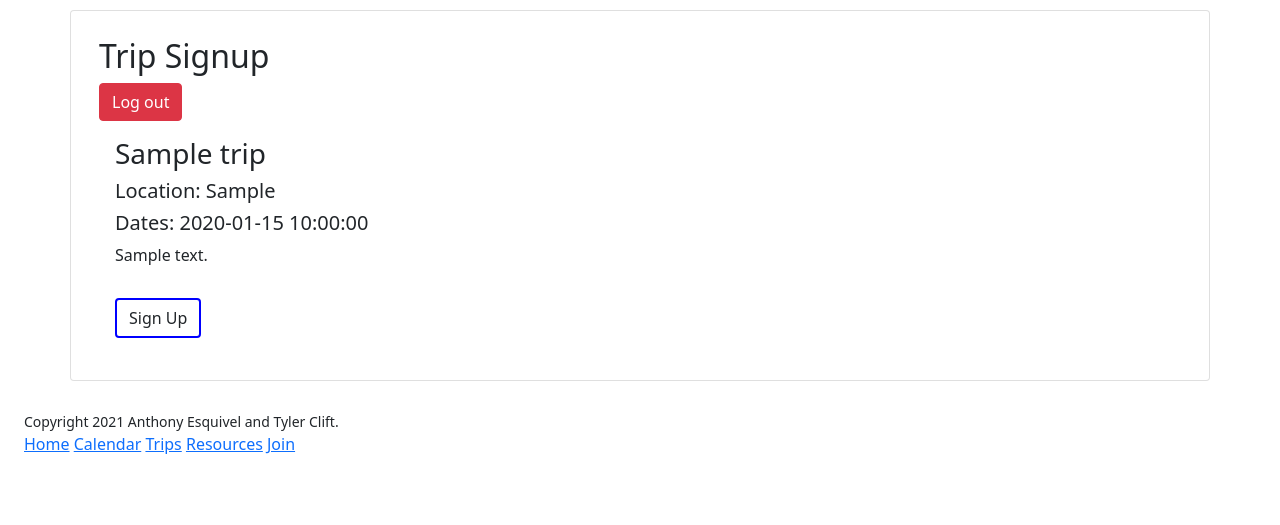
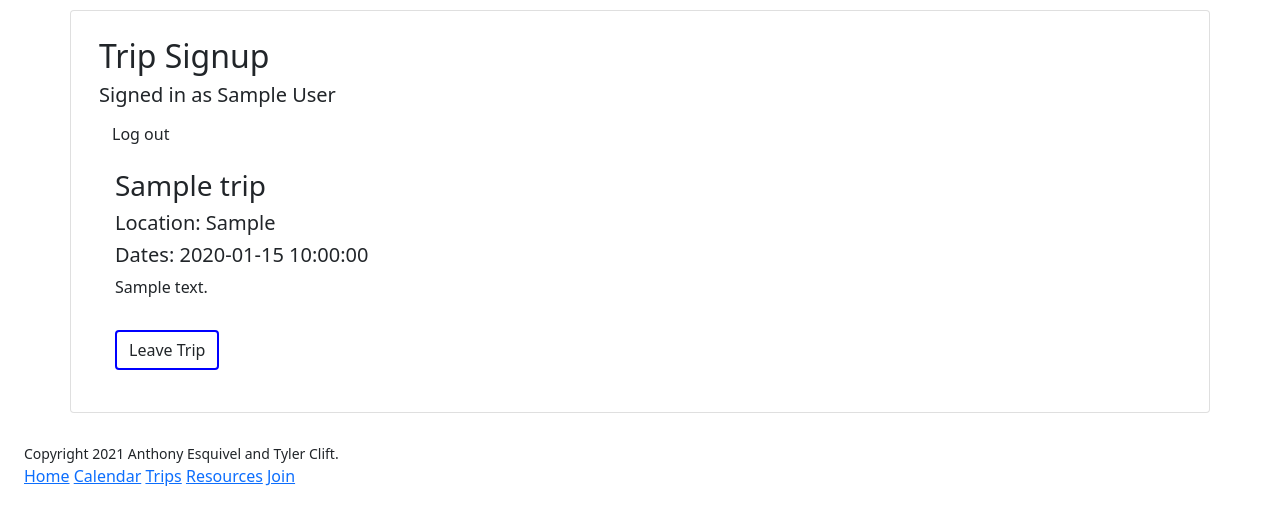
Before and after one commit to AnthonyEsquivel/CS4640-Project, a PHP site: page /trips.php in a window 1280 px wide. Shown: the part 56-581 px from the top of the page. Run offline with PHP 8.4, Linux system fonts and the light colour scheme; the visitor is signed in with stand-in values (Sample User, id 1); tables that the repository leaves empty or names only in its code hold one stand-in row (values such as "Sample post").

Commit message:
Completed Trip Signup

```diff
--- a/trips.php
+++ b/trips.php
@@ -4,9 +4,11 @@
     $mysqli = new mysqli("localhost", "root", "", "climbing_team");
 
     $user = null;
+    $user_trips_array = [];
 
     session_start();
 
+    //Checks if user is logged in
     if (!isset($_SESSION["email"])) {
         header("Location: login.php");
         exit();
@@ -21,12 +23,28 @@
         die("No trips in the database");
     }
 
-    if (isset($_POST["userid"])) {
-        echo($_POST["userid"]);
-        //TODO: add to join table here
+    //Signs user up for trip
+    if (isset($_GET["trip_id"])) {
+        $stmt2 = $mysqli->prepare("insert into user_trips (user_id, trip_id) values (?,?);");
+        $stmt2->bind_param("ii", $_GET["user_id"], $_GET["trip_id"]);
+        if (!$stmt2->execute()) {
+            echo "Could not add ids to user_trips";
+        }
+        add_trips_to_user();
+        //array_push($user_trips_array, $_GET["trip_id"]);
     }
 
-    // set user information for the page
+    //Removes user from trip
+    if (isset($_GET["delete_trip_id"])) {
+        $stmt3 = $mysqli->prepare("delete from user_trips where (user_id, trip_id) = (?,?);");
+        $stmt3->bind_param("ii", $_GET["delete_user_id"], $_GET["delete_trip_id"]);
+        if (!$stmt3->execute()) {
+            echo "Could not delete from user_trips";
+        }
+        add_trips_to_user();
+    }
+
+    // Set user information for the page
     $stmt = $mysqli->prepare("select id from user where email = ?;");
     $stmt->bind_param("s", $_SESSION["email"]);
     $stmt->execute();
@@ -44,9 +62,30 @@
             "email" => $_SESSION["email"],
             "id" => $val
             ];
+
         break;
     }
 
+    //Puts all the trips that a user is signed up for into an array
+    function add_trips_to_user(){
+        global $mysqli, $user_trips_array, $user;
+        $user_trips_array = [];
+        $stmt4 = $mysqli->prepare("select * from user_trips where user_id = ?;");
+        $stmt4->bind_param("i", $user["id"]);
+        $stmt4->execute();
+        $trip_res = $stmt4->get_result();
+        if ($trip_res === false) {
+            die("MySQL database failed");
+        }
+        $trip_data = $trip_res->fetch_all(MYSQLI_ASSOC);
+        if (isset($trip_data[0])) {
+            foreach($trip_data as $user_trip){
+                array_push($user_trips_array, $user_trip["trip_id"]);
+            }
+        }
+    }
+
+    add_trips_to_user();
 
 ?>
 
@@ -59,7 +98,7 @@
     <meta http-equiv="X-UA-Compatible" content="IE=edge">
     <meta name="viewport" content="width=device-width, initial-scale=1">
 
-    <meta name="author" content="Tyler Clift wrote most of the content, Anthony Esquivel made minor changes">
+    <meta name="author" content="Tyler Clift and Anthony Esquivel both contributed">
     <meta name="description" content="Page for the UVA climbing team">
     <meta name="keywords" content="UVA virginia rock climbing team club">
 
@@ -90,17 +129,27 @@
     <div class="card container col-12">
         <div class="card-body">
             <h2 class="card-title">Trip Signup</h2>
-            <a href="login.php" class="btn btn-danger">Log out</a>
-            <?php foreach ($data as $trip) : ?>
+            <h5>Signed in as <?= $user["name"] ?> </h5>
+            <a href="login.php" class="btn">Log out</a>
+            <?php foreach ($data as $trip): ?>
                 <div class="card-body">
                     <h3 class="card-title"><?= $trip['name'] ?></h3>
                     <h5>Location: <?= $trip['location'] ?></h5>
                     <h5>Dates: <?= $trip['dates'] ?></h5>
                     <p><?= $trip['description'] ?></p>
-                    <form action="trips.php" method="post">
-                        <input type="hidden" name="userid" value="<?=$user["id"]?>"/>
-                        <button type="submit" class="btn btn-responsive">Sign Up</button>
-                    </form>
+                    <?php if (in_array($trip['id'], $user_trips_array)): ?>
+                        <form action="trips.php" method="get">
+                            <input type="hidden" name="delete_user_id" value="<?=$user["id"]?>"/>
+                            <input type="hidden" name="delete_trip_id" value="<?=$trip["id"]?>"/>
+                            <button type="submit" class="btn btn-responsive">Leave Trip</button>
+                        </form>
+                    <?php else: ?>
+                        <form action="trips.php" method="get">
+                            <input type="hidden" name="user_id" value="<?=$user["id"]?>"/>
+                            <input type="hidden" name="trip_id" value="<?=$trip["id"]?>"/>
+                            <button type="submit" class="btn btn-responsive">Sign Up</button>
+                        </form>
+                    <?php endif ?>
                 </div>
             <?php endforeach ?>
 
```
Also changed, not shown: db_setup.php (+8 -3 lines).
